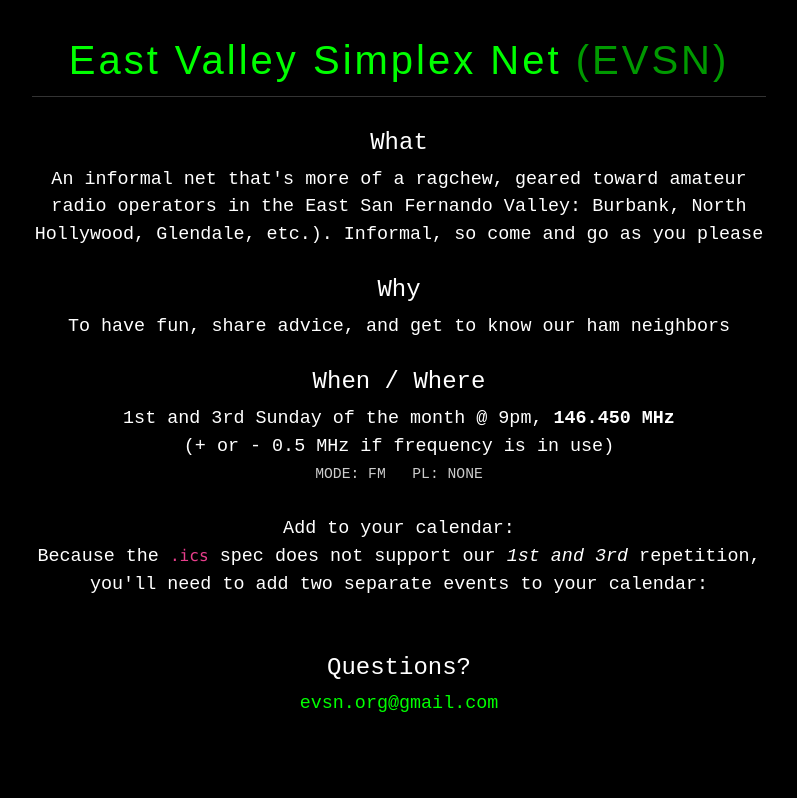
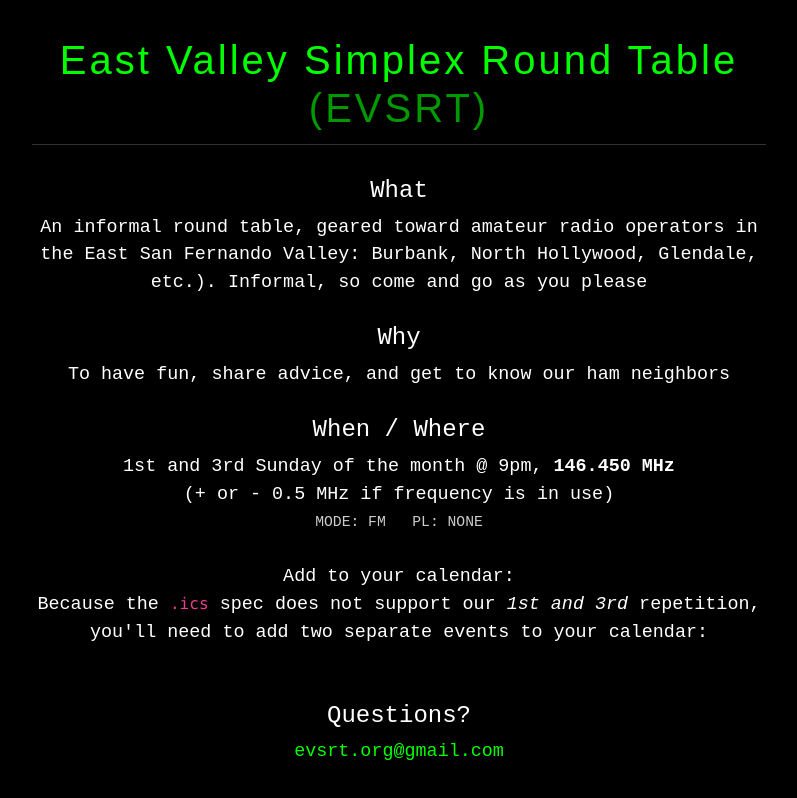
Before and after one commit to acceptableEngineering/evsrt.org, a plain HTML site: page site/index.html in a window 1280 px wide. Shown: the whole page, without its empty margins (241-1038 px from the left). Drawn offline with nearby package versions, Linux system fonts and the light colour scheme; a web font is replaced by a local one.

Commit message:
Rename project

```diff
--- a/site/index.html
+++ b/site/index.html
@@ -7,15 +7,15 @@
     <link rel="preconnect" href="https://fonts.googleapis.com">
     <link rel="preconnect" href="https://fonts.gstatic.com" crossorigin>
     <link href="https://fonts.googleapis.com/css2?family=Jersey+25&display=swap" rel="stylesheet">
-    <title>East Valley Simplex Net (EVSN)</title>
+    <title>East Valley Simplex Round Table (EVSRT)</title>
   </head>
   <body>
     <div class="container text-center">
       <div class="row justify-content-md-center">
         <div class="col-sm-12 col-md-8">
-          <h1>East Valley Simplex Net <span>(EVSN)</span></h1>
+          <h1>East Valley Simplex Round Table <span>(EVSRT)</span></h1>
           <h4>What</h4>
-          An informal net that's more of a ragchew, geared toward amateur radio operators in the East San Fernando Valley: Burbank, North Hollywood, Glendale, etc.). Informal, so come and go as you please<br /><br />
+          An informal round table, geared toward amateur radio operators in the East San Fernando Valley: Burbank, North Hollywood, Glendale, etc.). Informal, so come and go as you please<br /><br />
 
           <h4>Why</h4>
           To have fun, share advice, and get to know our ham neighbors<br /><br />
@@ -27,7 +27,7 @@
           Add to your calendar:<br />
           Because the <code>.ics</code> spec does not support our <em>1st and 3rd</em> repetition, you'll need to add two separate events to your calendar:<br />
           <add-to-calendar-button
-            name="East Valley Simplex Net"
+            name="East Valley Simplex Round Table"
             description="146.450 MHz, FM Mode, No PL Tone"
             startDate="2024-05-05"
             startTime="21:00"
@@ -38,7 +38,7 @@
             label="Add: 1st Sunday"
           ></add-to-calendar-button>
           <add-to-calendar-button
-          name="East Valley Simplex Net"
+          name="East Valley Simplex Round Table"
           description="146.450 MHz, FM Mode, No PL Tone"
           startDate="2024-05-19"
           startTime="21:00"
@@ -50,7 +50,7 @@
         ></add-to-calendar-button>
           <br /><br />
           <h4>Questions?</h4>
-          <a href="mailto:evsn.org@gmail.com">evsn.org@gmail.com</a>
+          <a href="mailto:evsrt.org@gmail.com">evsrt.org@gmail.com</a>
           <hr />
         </div>
       </div>
```
